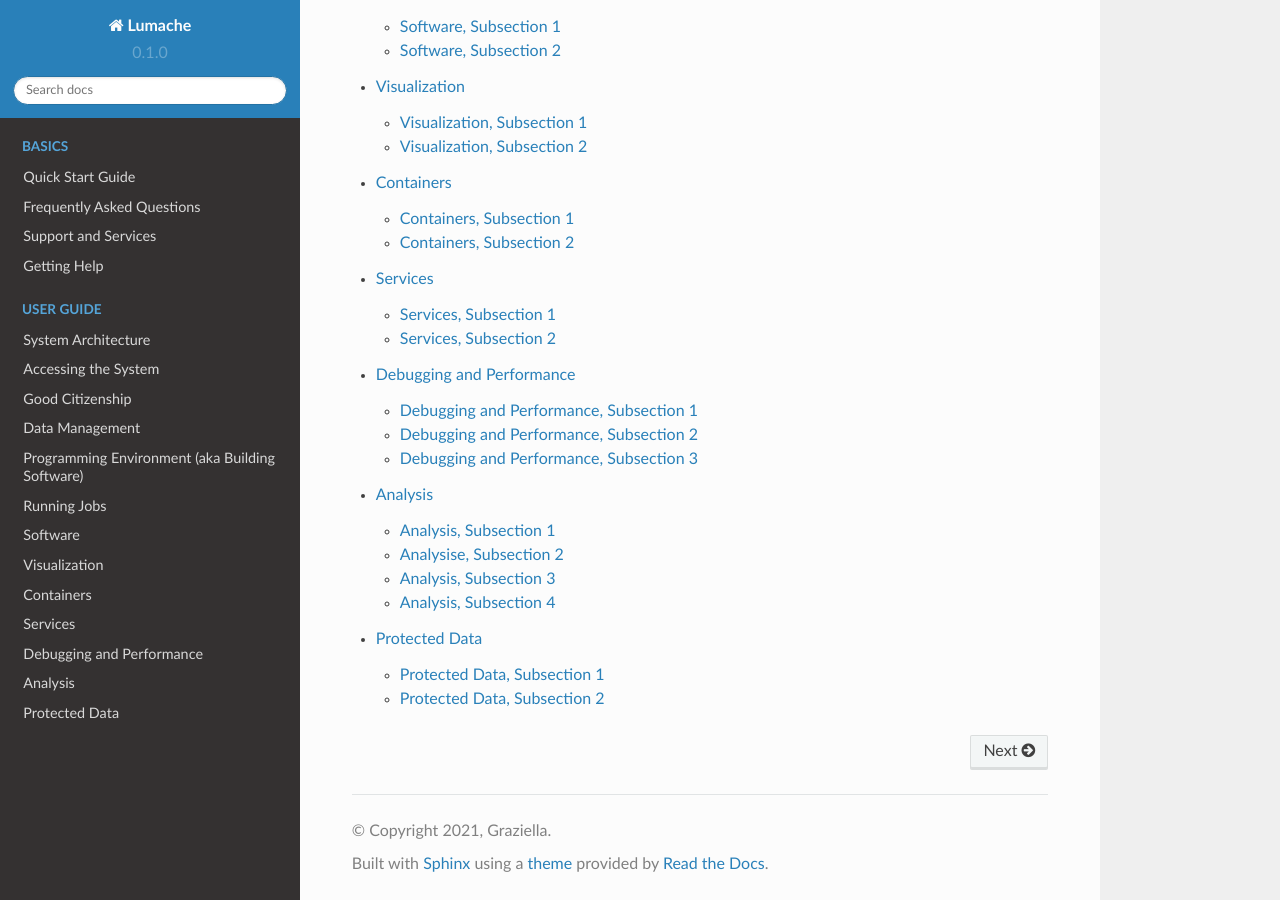
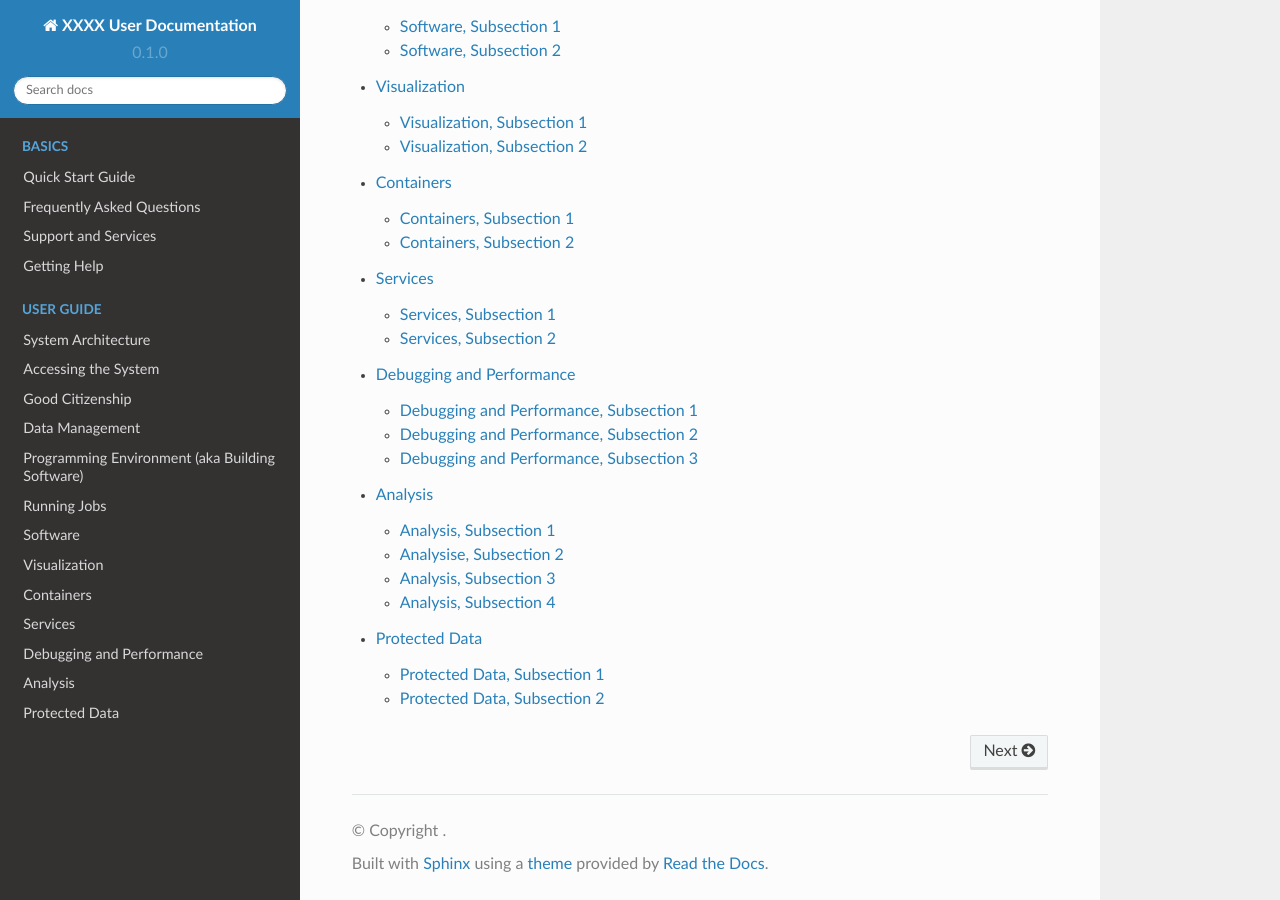
Before and after one commit to lhelms2/rtd-template-2, a Sphinx documentation site: the page built from docs/source/index.rst, in a window 1280 px wide and 900 px high, scrolled down 1893 px. Built offline with Sphinx 7.4.7 and the Read the Docs theme 2.0.0, drawn with Linux system fonts in a browser that asks for light colours; pages that are not in the unit, such as notebooks, are missing from menus.

Commit message:
Update conf.py

```diff
--- a/docs/source/conf.py
+++ b/docs/source/conf.py
@@ -2,9 +2,9 @@
 
 # -- Project information
 
-project = 'Lumache'
-copyright = '2021, Graziella'
-author = 'Graziella'
+project = 'XXXX User Documentation'
+copyright = ' '
+author = ' '
 
 release = '0.1'
 version = '0.1.0'
```
